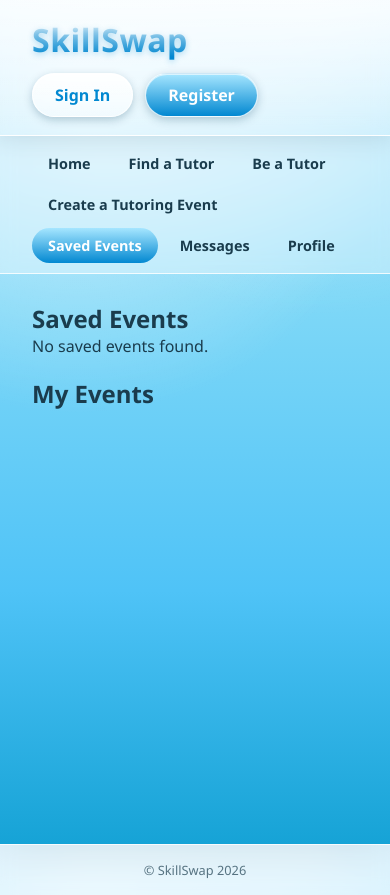
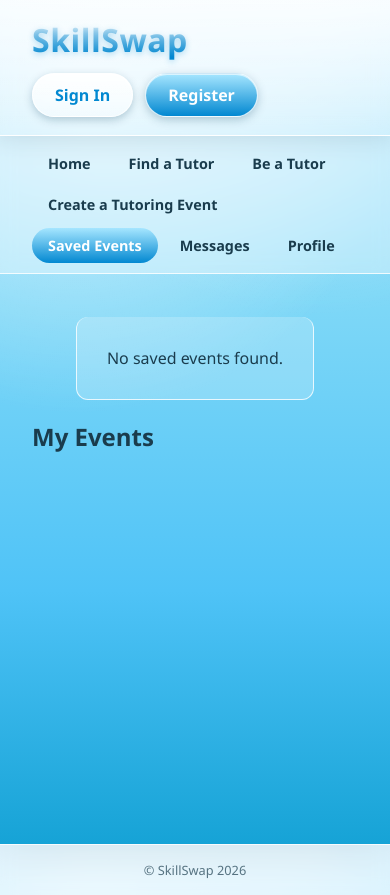
Before and after one commit to alexkg913/SkillSwap, a Django app: page /events/saved-events/ in a window 390 px wide. Run offline with Django 5.2, Linux system fonts and the light colour scheme; the visitor is signed in with stand-in values (Sample User, id 1); data that the repository does not hold is empty.

Commit message:
style saved events on saved events page

```diff
--- a/events/templates/events/saved_events.html
+++ b/events/templates/events/saved_events.html
@@ -3,14 +3,19 @@
 {% block content %}
     <div class="saved-events">
         <h2>Saved Events</h2>
+        <div class="event-grid">
         {% for interaction in saved_events %}
             <div class="event-card">
-                <h2>{{ interaction.tutoring_event.title }}</h2>
-                <p>{{ interaction.tutoring_event.date }}</p>
+                <p class="event-subject">{{ interaction.tutoring_event.subject }}</p>
+                <h3 class="event-title">{{ interaction.tutoring_event.title }}</h3>
+                <p class="event-tutor"> Tutor: {{ interaction.tutoring_event.tutor }}</p>
+                <p class="event-date">Date: {{ interaction.tutoring_event.date }}</p>
+
             </div>
         {% empty %}
             <p>No saved events found.</p>
         {% endfor %}
+        </div>
     </div>
 
 
--- a/home/static/home/css/style.css
+++ b/home/static/home/css/style.css
@@ -3,7 +3,7 @@
 :root {
   --sky-blue: #4fc3f7;
   --deep-blue: #0288d1;
-  --aqua: #7fffb0;
+  --aqua: #0e8168;
   --leaf-green: #578b1b;
   --glass-white: rgba(255, 255, 255, 0.55);
   --glass-border: rgba(255, 255, 255, 0.8);
@@ -627,3 +627,95 @@ footer {
 .event-action-active {
   background-color: red;
 }
+
+.saved-events{
+  background-color: rgb(255 255 255 / 20%);
+  padding: 30px;
+  border: 1px solid var(--glass-border);
+  border-top: none;
+  border-radius: 12px;
+  display: flex;
+  flex-direction: column;
+  align-self: center;
+  align-items: center;
+  width: fit-content;
+  position: relative;
+  margin-top: 15px;
+}
+
+
+
+.saved-events h2 {
+ color: var(--deep-blue);
+ font-size: xx-large;
+ position: absolute;
+ transform: translate(-170%, -125%);
+
+}
+
+.event-grid{
+  display: grid;
+  grid-template-columns: repeat(3, 1fr);
+  gap: 15px;
+}
+
+.event-card{
+  margin-top: 15px;
+  padding-left: 20px;
+  padding-right: 20px;
+  padding-top: 5px;
+  padding-bottom: 15px;
+  background: linear-gradient(180deg, #a6e6ff, var(--deep-blue));
+  color: #ffffff;
+  box-shadow: inset 0 1px 0 rgba(255,255,255,0.6), 0 3px 10px var(--shadow);
+  border-radius: 12px;
+}
+
+.event-card:hover{
+    transform: translateY(-3px);
+    box-shadow: 0 6px 15px var(--shadow);
+}
+
+.event-title {
+  color: white;
+  font-weight: bold;
+  font-size: x-large;
+  padding-top: 15px;
+  padding-bottom: 15px;
+
+}
+
+.event-subject{
+  text-transform: uppercase;
+  font-weight: bold;
+  padding-left: 10px;
+  padding-right: 10px;
+  margin: 5px;
+  color: var(--sky-blue);
+  background: white;
+  border-radius: 12px;
+  font-size: small;
+  width: fit-content;
+}
+
+.event-tutor{
+
+}
+
+.event-date{
+
+}
+
+
+
+@media (max-width: 800px) {
+    .event-grid {
+        grid-template-columns: repeat(2, minmax(0, 1fr));
+    }
+}
+
+@media (max-width: 550px) {
+    .event-grid {
+        grid-template-columns: 1fr;
+    }
+}
```
